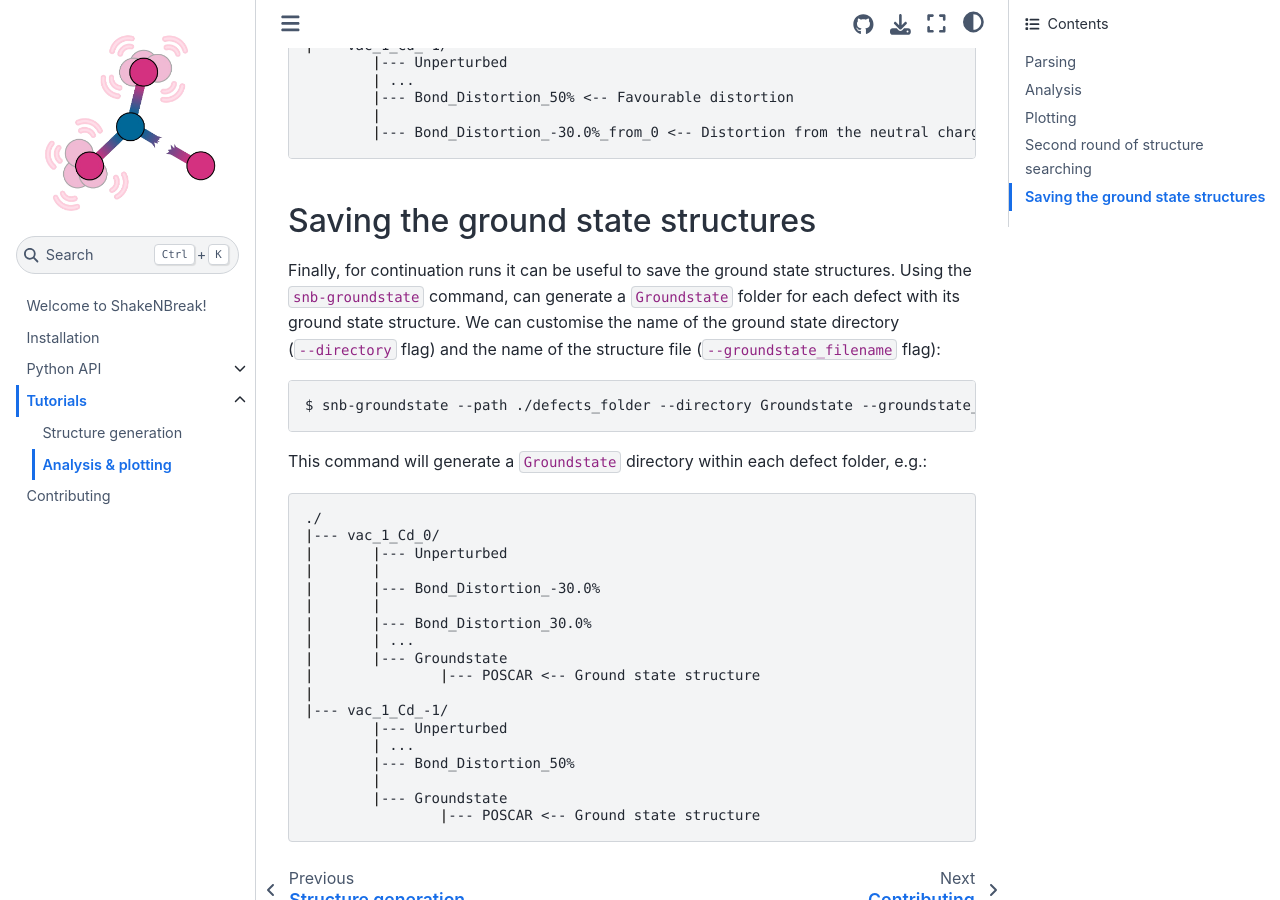
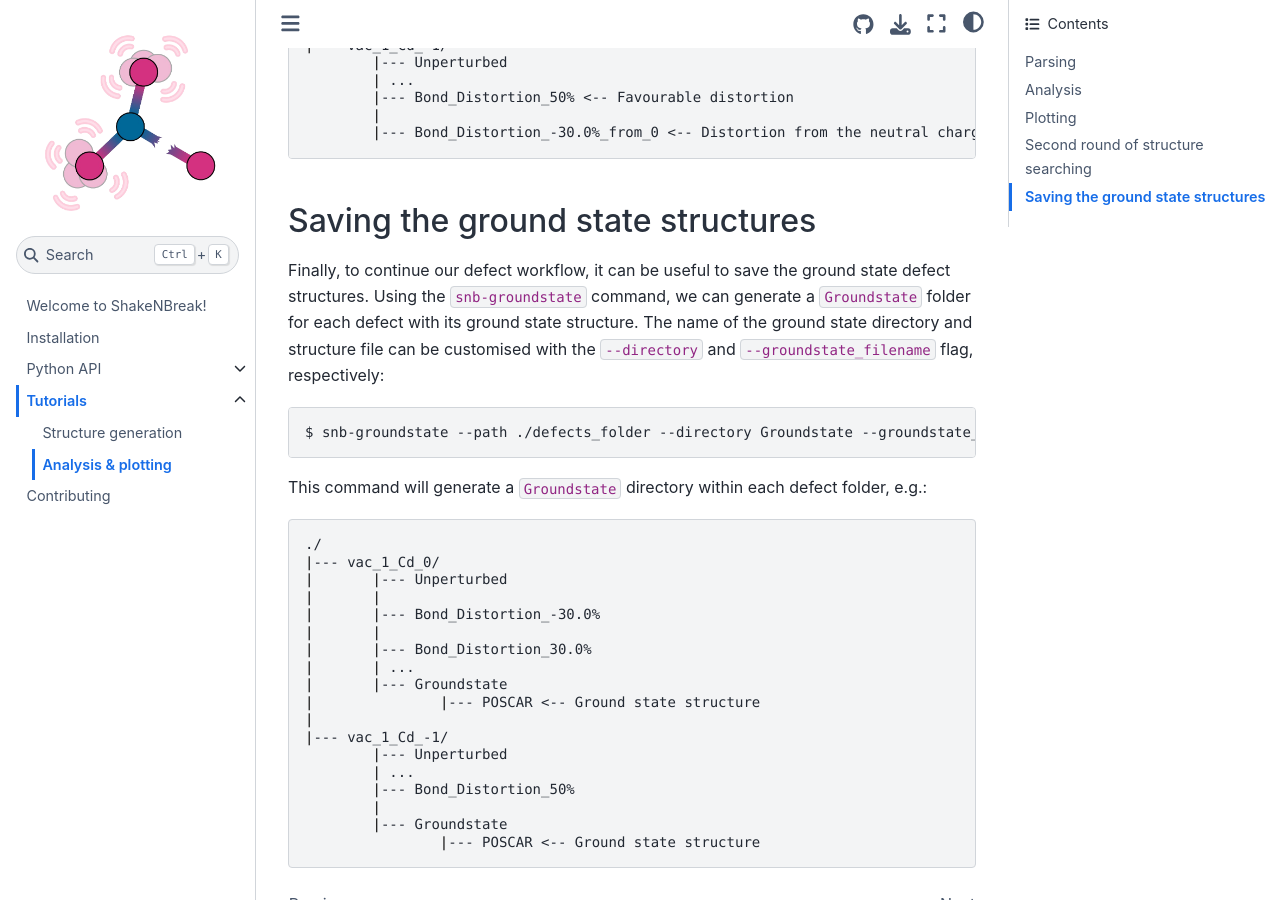
Before and after one commit to SMTG-Bham/ShakeNBreak, a Sphinx documentation site: the page built from docs/Analysis.rst, in a window 1280 px wide and 900 px high, scrolled down 3374 px. Built offline with Sphinx 7.4.7 and the Sphinx Book theme 1.1.4, drawn with Linux system fonts in a browser that asks for light colours.

Commit message:
update analysis docs
Former-commit-id: c441501614d31762db13109bf94deded13cd68f6

```diff
--- a/docs/Analysis.rst
+++ b/docs/Analysis.rst
@@ -140,11 +140,11 @@ for the code specified with the flag ``--code``.
 Saving the ground state structures
 ---------------------------------------
 
-Finally, for continuation runs it can be useful to save the ground state structures.
-Using the ``snb-groundstate`` command, can generate a ``Groundstate`` folder for each defect
+Finally, to continue our defect workflow, it can be useful to save the ground state defect structures.
+Using the ``snb-groundstate`` command, we can generate a ``Groundstate`` folder for each defect
 with its ground state structure.
-We can customise the name of the ground state directory (``--directory`` flag) and the name of the
-structure file (``--groundstate_filename`` flag):
+The name of the ground state directory and structure file can be customised with the
+``--directory`` and ``--groundstate_filename`` flag, respectively:
 
 .. code:: bash
 
```
